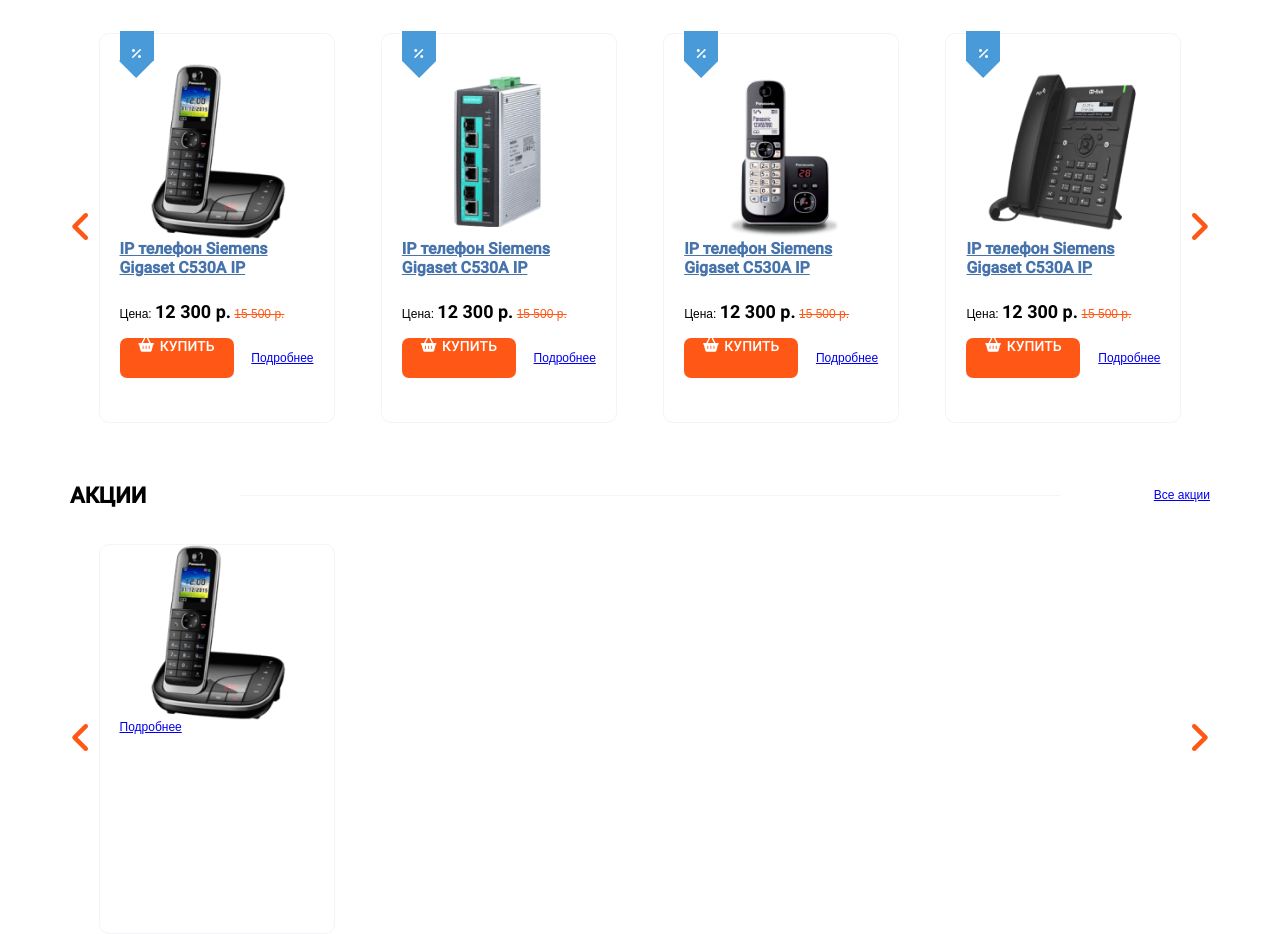
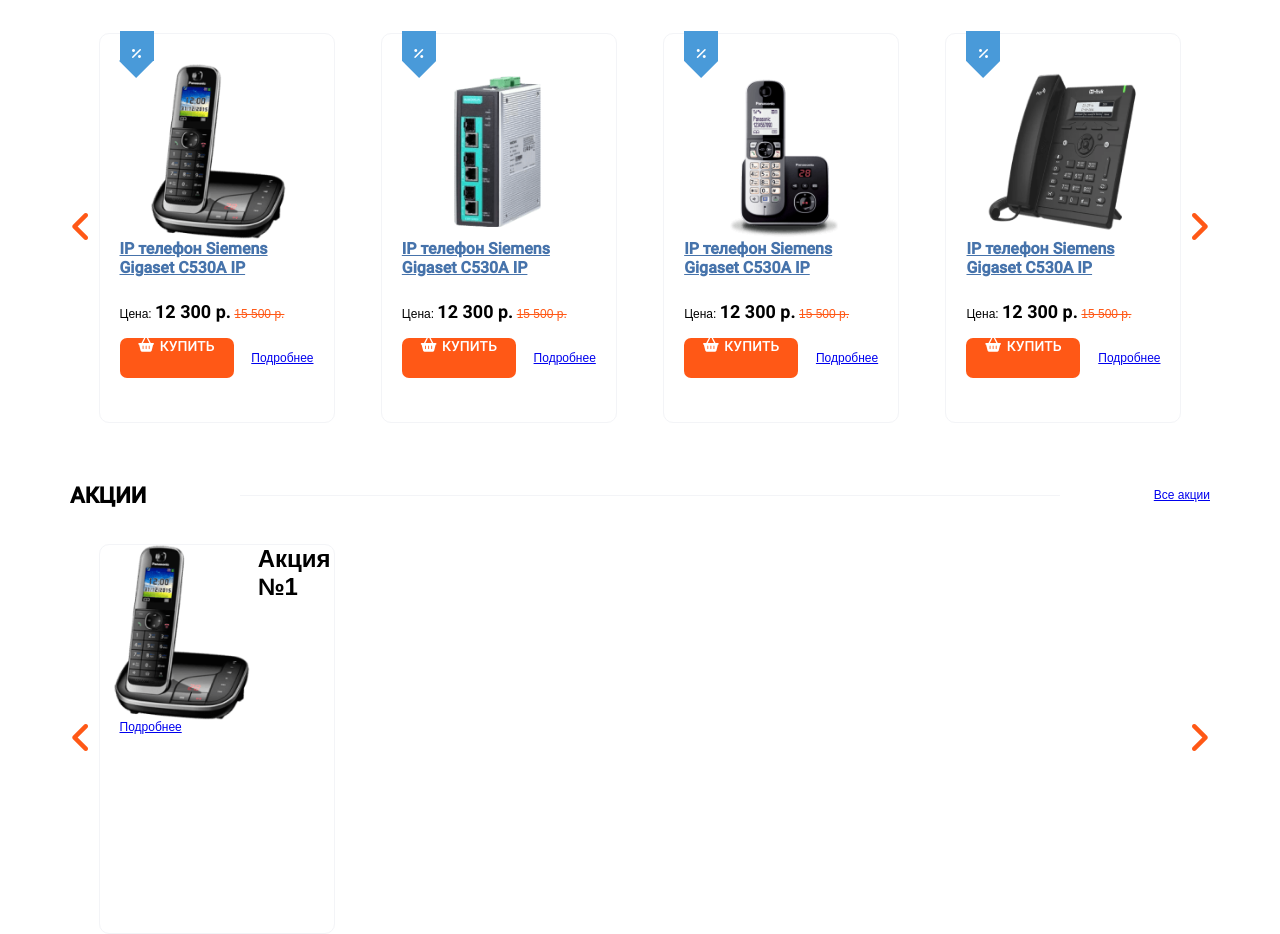
Before and after one commit to polarizer700/InternetShop, a plain HTML site: page index.html in a window 1280 px wide. Shown: the part 1829-2763 px from the top of the page. Drawn offline with Linux system fonts and the light colour scheme; a web font is replaced by a local one.

Commit message:
change HTML

```diff
--- a/index.html
+++ b/index.html
@@ -474,6 +474,7 @@
 
               <div class="card_img">
               <img src="img/trubka.png" alt="trubka">
+              <h1>Акция №1</h1>
               </div>
 
 
```
